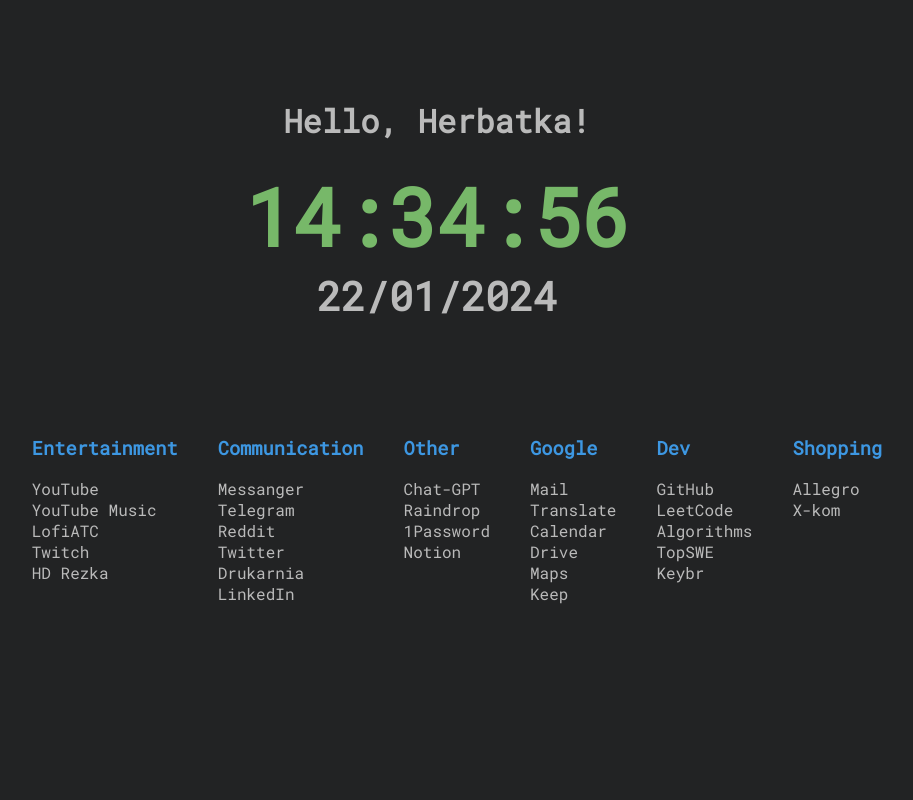
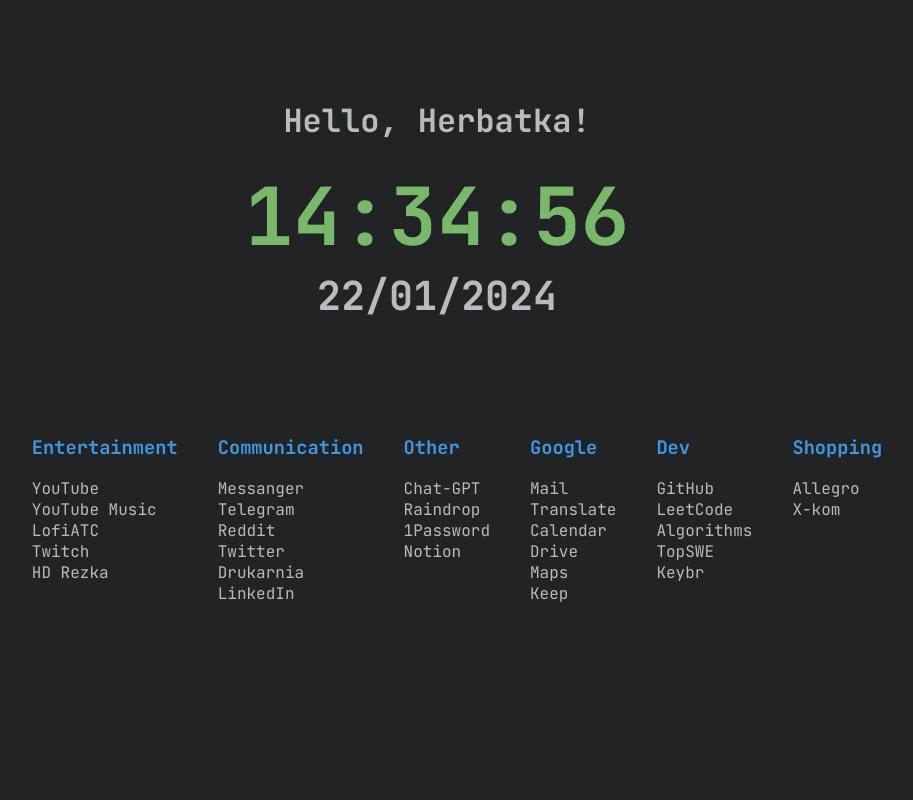
Before and after one commit to hrbtk/hrbtk.github.io, a plain HTML site: page index.html in a window 1280 px wide. Shown: the whole page, without its empty margins (203-1116 px from the left). Drawn offline with Linux system fonts and the light colour scheme.

Commit message:
updated font

```diff
--- a/style.css
+++ b/style.css
@@ -1,11 +1,12 @@
-@import url("https://fonts.googleapis.com/css2?family=Roboto+Mono:ital,wght@0,400;1,700&display=swap");
+@import url('https://fonts.googleapis.com/css2?family=JetBrains+Mono:wght@400;700&display=swap');
 
 body {
   margin: 0;
   padding: 0;
-  font-family: "Roboto Mono", monospace;
+  font-family: 'JetBrains Mono', monospace;
   background-color: rgb(34, 35, 36);
   color: rgb(186, 186, 186);
+  font-size: 2vh;
 }
 
 .container {
```
